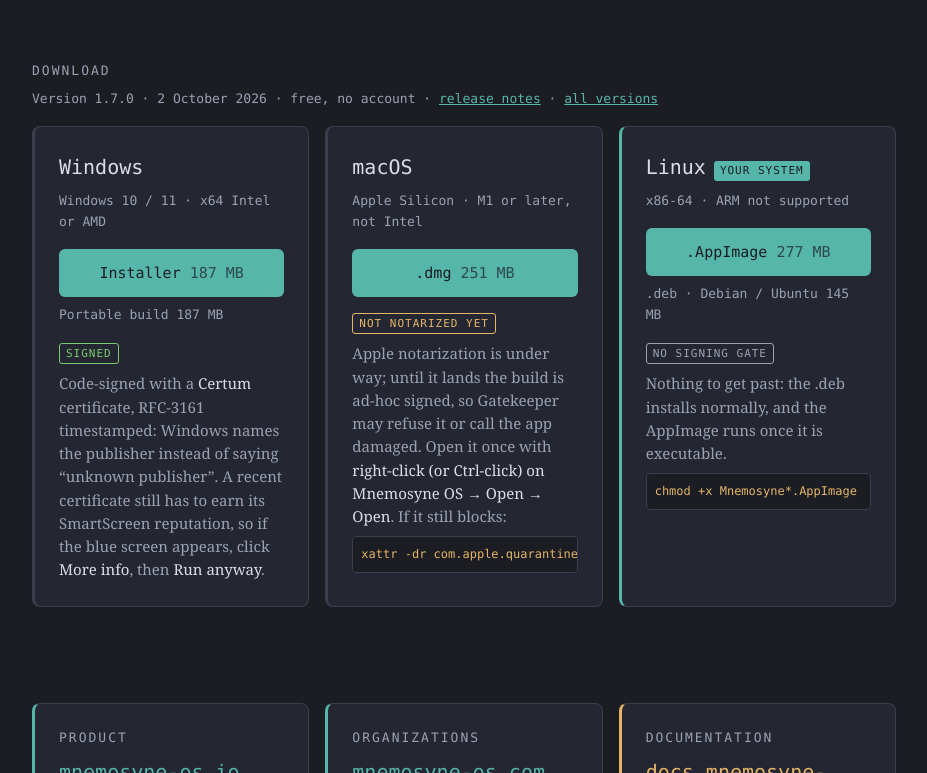
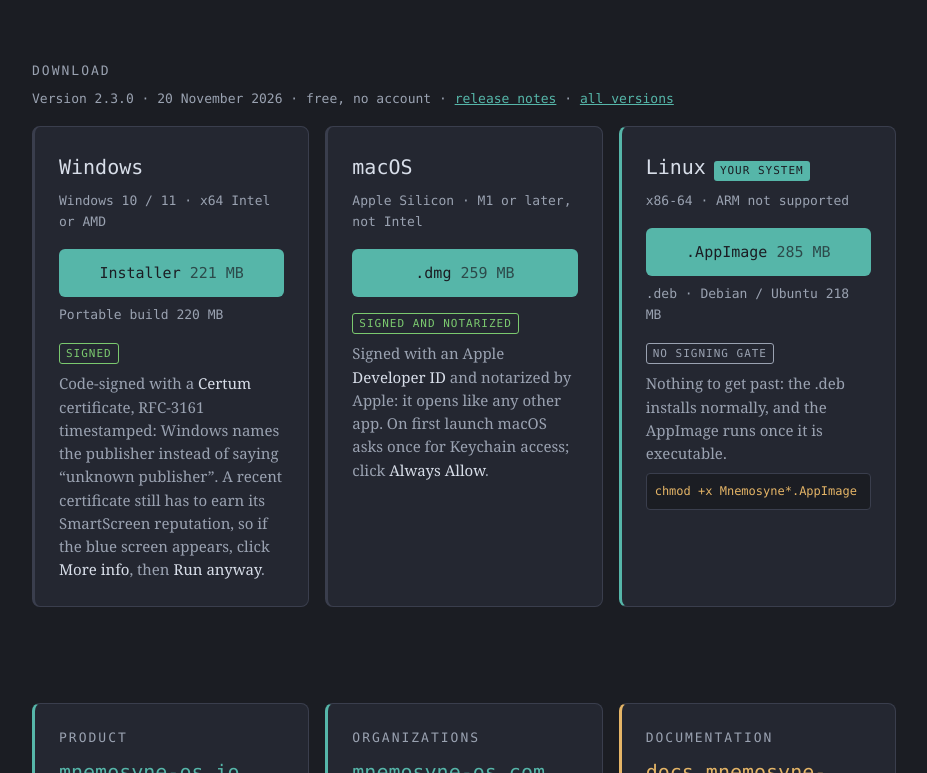
Before and after one commit to Mnemosyne-OS/mnemosyne-os.github.io, a plain HTML site: page index.html in a window 1280 px wide. Shown: the part 676-1449 px from the top of the page, without its empty margins (176-1103 px from the left). Drawn offline with Linux system fonts and the light colour scheme; no server answers.

Commit message:
site: the download cards fall back to v2.3.0, and the Mac card says signed and notarized
Co-Authored-By: Claude Opus 5.5 <noreply@anthropic.com>

```diff
--- a/index.html
+++ b/index.html
@@ -60,7 +60,7 @@
       "applicationCategory": "ProductivityApplication",
       "operatingSystem": "Windows 10, Windows 11, macOS (Apple Silicon), Linux",
       "processorRequirements": "x86-64 on Windows and Linux, Apple Silicon on macOS",
-      "softwareVersion": "1.7.0",
+      "softwareVersion": "2.3.0",
       "isAccessibleForFree": true,
       "downloadUrl": "https://github.com/Mnemosyne-OS/Mnemosyne-Neural-OS/releases/latest",
       "installUrl": "https://mnemosyne-os.io/download"
@@ -254,7 +254,7 @@
     <section class="dl" id="download">
       <h2>Download</h2>
       <p class="dl-meta">
-        <span data-dl-version>Version 1.7.0 &middot; 2 October 2026</span> &middot; free, no account &middot;
+        <span data-dl-version>Version 2.3.0 &middot; 20 November 2026</span> &middot; free, no account &middot;
         <a href="https://github.com/Mnemosyne-OS/Mnemosyne-Neural-OS/releases/latest">release notes</a> &middot;
         <a href="https://github.com/Mnemosyne-OS/Mnemosyne-Neural-OS/releases">all versions</a>
       </p>
@@ -265,10 +265,10 @@
           <p class="dl-arch">Windows 10 / 11 &middot; x64 Intel or AMD</p>
           <a class="dl-btn"
              data-asset="-Setup-x64.exe"
-             href="https://github.com/Mnemosyne-OS/Mnemosyne-Neural-OS/releases/download/v1.7.0-infinity/Mnemosyne-OS-Infinity-1.7.0-Setup-x64.exe">Installer <span class="dl-size">187 MB</span></a>
+             href="https://github.com/Mnemosyne-OS/Mnemosyne-Neural-OS/releases/download/v2.3.0-infinity/Mnemosyne-OS-Infinity-2.3.0-Setup-x64.exe">Installer <span class="dl-size">221 MB</span></a>
           <a class="dl-alt"
              data-asset="-Portable-x64.exe"
-             href="https://github.com/Mnemosyne-OS/Mnemosyne-Neural-OS/releases/download/v1.7.0-infinity/Mnemosyne-OS-Infinity-1.7.0-Portable-x64.exe">Portable build <span class="dl-size">187 MB</span></a>
+             href="https://github.com/Mnemosyne-OS/Mnemosyne-Neural-OS/releases/download/v2.3.0-infinity/Mnemosyne-OS-Infinity-2.3.0-Portable-x64.exe">Portable build <span class="dl-size">220 MB</span></a>
           <span class="dl-flag ok">Signed</span>
           <p class="dl-note">Code-signed with a <strong>Certum</strong> certificate, RFC-3161 timestamped:
           Windows names the publisher instead of saying &ldquo;unknown publisher&rdquo;. A recent certificate
@@ -281,13 +281,10 @@
           <p class="dl-arch">Apple Silicon &middot; M1 or later, not Intel</p>
           <a class="dl-btn"
              data-asset="-mac-arm64.dmg"
-             href="https://github.com/Mnemosyne-OS/Mnemosyne-Neural-OS/releases/download/v1.7.0-infinity/Mnemosyne-OS-Infinity-1.7.0-mac-arm64.dmg">.dmg <span class="dl-size">251 MB</span></a>
-          <span class="dl-flag warn">Not notarized yet</span>
-          <p class="dl-note">Apple notarization is under way; until it lands the build is ad-hoc signed,
-          so Gatekeeper may refuse it or call the app damaged. Open it once with
-          <strong>right-click (or Ctrl-click) on Mnemosyne&nbsp;OS &rarr; Open &rarr; Open</strong>.
-          If it still blocks:
-          <code>xattr -dr com.apple.quarantine "/Applications/Mnemosyne OS.app"</code></p>
+             href="https://github.com/Mnemosyne-OS/Mnemosyne-Neural-OS/releases/download/v2.3.0-infinity/Mnemosyne-OS-Infinity-2.3.0-mac-arm64.dmg">.dmg <span class="dl-size">259 MB</span></a>
+          <span class="dl-flag ok">Signed and notarized</span>
+          <p class="dl-note">Signed with an Apple <strong>Developer ID</strong> and notarized by Apple: it opens like any
+          other app. On first launch macOS asks once for Keychain access; click <strong>Always Allow</strong>.</p>
         </div>
 
         <div class="dl-card" data-os="linux">
@@ -295,10 +292,10 @@
           <p class="dl-arch">x86-64 &middot; ARM not supported</p>
           <a class="dl-btn"
              data-asset="-x86_64.AppImage"
-             href="https://github.com/Mnemosyne-OS/Mnemosyne-Neural-OS/releases/download/v1.7.0-infinity/Mnemosyne-OS-Infinity-1.7.0-x86_64.AppImage">.AppImage <span class="dl-size">277 MB</span></a>
+             href="https://github.com/Mnemosyne-OS/Mnemosyne-Neural-OS/releases/download/v2.3.0-infinity/Mnemosyne-OS-Infinity-2.3.0-x86_64.AppImage">.AppImage <span class="dl-size">285 MB</span></a>
           <a class="dl-alt"
              data-asset="-amd64.deb"
-             href="https://github.com/Mnemosyne-OS/Mnemosyne-Neural-OS/releases/download/v1.7.0-infinity/Mnemosyne-OS-Infinity-1.7.0-amd64.deb">.deb &middot; Debian / Ubuntu <span class="dl-size">145 MB</span></a>
+             href="https://github.com/Mnemosyne-OS/Mnemosyne-Neural-OS/releases/download/v2.3.0-infinity/Mnemosyne-OS-Infinity-2.3.0-amd64.deb">.deb &middot; Debian / Ubuntu <span class="dl-size">218 MB</span></a>
           <span class="dl-flag plain">No signing gate</span>
           <p class="dl-note">Nothing to get past: the .deb installs normally, and the AppImage runs
           once it is executable.
```
